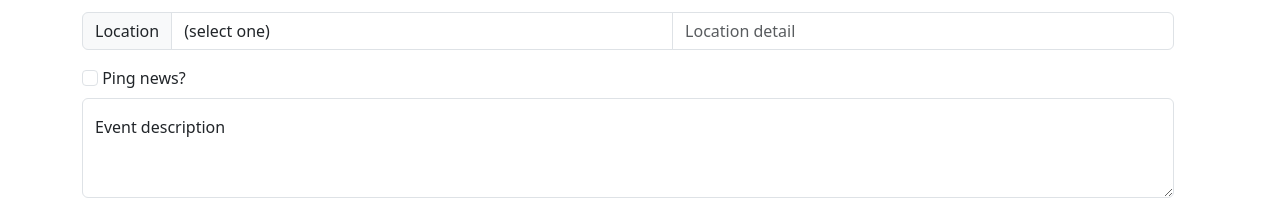
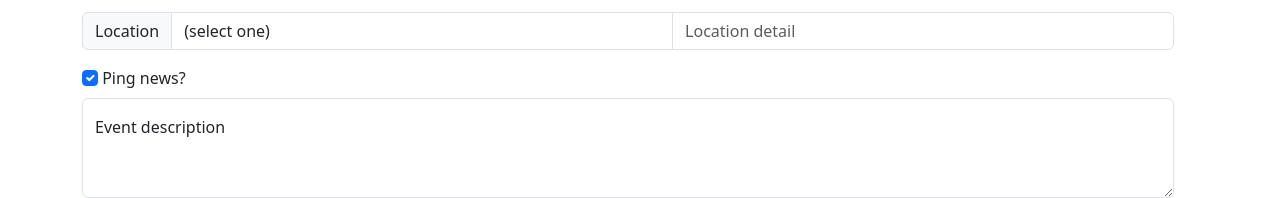
Before and after one commit to codemicro/publicity-generator, a Svelte app: page / in a window 1280 px wide. Shown: the part 262-460 px from the top of the page. Built offline with nearby package versions, Linux system fonts and the light colour scheme.

Commit message:
Update `App.svelte`
Signed-off-by: AKP <abi@tdpain.net>

```diff
--- a/src/App.svelte
+++ b/src/App.svelte
@@ -6,7 +6,9 @@
 
 	import { formatForDiscord } from "./formatting.js"
 
-	let inputs = {}
+	let inputs = {
+		pingNews: true
+	}
 
 	let previousFocus = null
 
```
